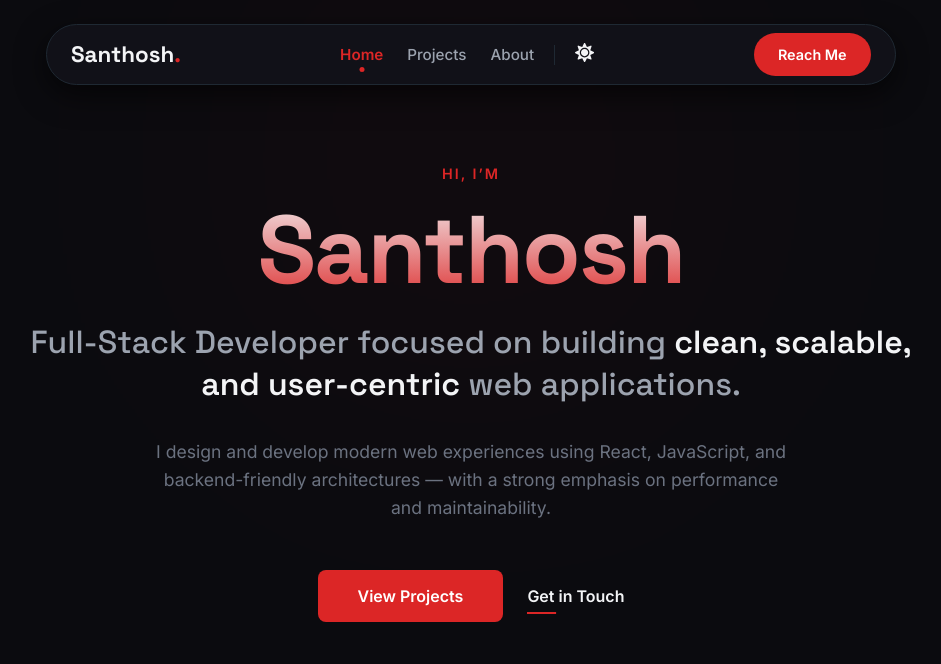
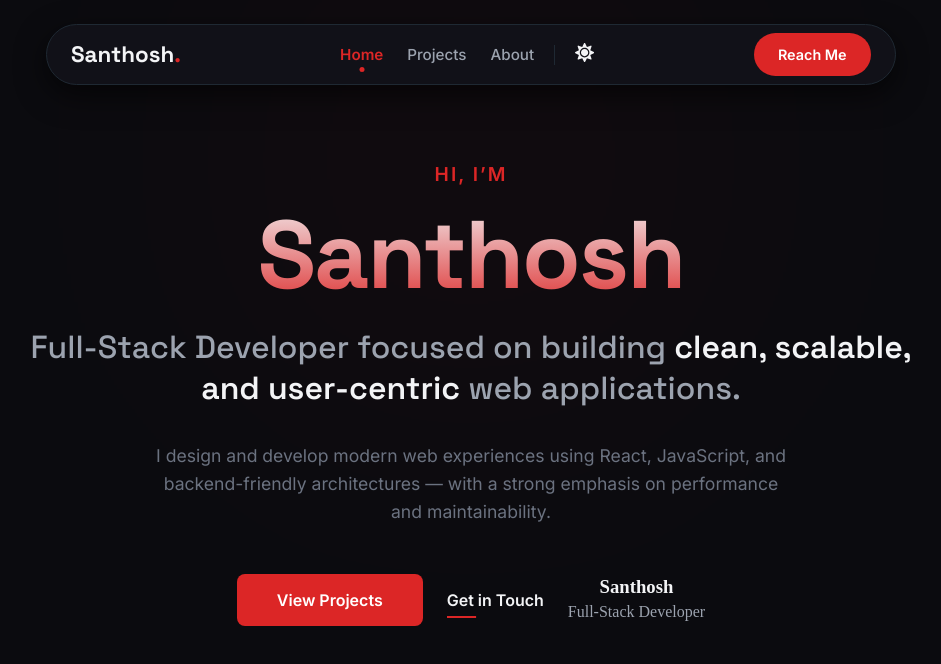
Before and after one commit to Santhosh-Kumar-2004/santhosh.dev-portfolio-site, a React (Vite) app: page / in a window 1280 px wide. Shown: the top 664 px of the page, without its empty margins (169-1110 px from the left). Built offline with nearby package versions, Linux system fonts and the light colour scheme.

Commit message:
InstLLING THE REACT PARALLEX and updating

```diff
--- a/package.json
+++ b/package.json
@@ -13,9 +13,11 @@
     "framer-motion": "^12.31.0",
     "react": "^19.2.0",
     "react-dom": "^19.2.0",
+    "react-draggable": "^4.5.0",
     "react-icons": "^5.5.0",
     "react-router-dom": "^7.13.0",
-    "react-scroll": "^1.9.3"
+    "react-scroll": "^1.9.3",
+    "react-scroll-parallax": "^3.5.0"
   },
   "devDependencies": {
     "@eslint/js": "^9.39.1",
--- a/src/components/Hero.jsx
+++ b/src/components/Hero.jsx
@@ -1,5 +1,6 @@
 import "../styles/Hero.css";
 import { Link } from "react-scroll";
+import HeroCard from "./HeroCard";
 
 export default function Hero() {
   return (
@@ -45,6 +46,7 @@ export default function Hero() {
           >
             Get in Touch
           </Link>
+          <HeroCard />
         </div>
       </div>
     </section>
--- /dev/null
+++ b/src/components/HeroCard.jsx
@@ -0,0 +1,22 @@
+// eslint-disable-next-line no-unused-vars
+import { motion } from "framer-motion";
+
+export default function HeroCard() {
+  return (
+    <motion.div
+      drag
+      dragConstraints={{ left: 0, right: 0, top: 0, bottom: 0 }}
+      dragElastic={0.3}
+      whileTap={{ scale: 1.05 }}
+      animate={{ x: 0, y: 0 }}
+      transition={{ type: "spring", stiffness: 300, damping: 20 }}
+      className="hero-card"
+    >
+      {/* Replace this with your card design */}
+      <div className="card-content">
+        <h3>Santhosh</h3>
+        <p>Full-Stack Developer</p>
+      </div>
+    </motion.div>
+  );
+}
--- a/src/styles/Hero.css
+++ b/src/styles/Hero.css
@@ -36,7 +36,7 @@
   text-transform: uppercase;
   letter-spacing: 2px;
   margin-bottom: 1rem;
-  font-size: 0.9rem;
+  font-size: 1.2rem;
 }
 
 /* Main Title - Space Grotesk */
@@ -106,6 +106,7 @@
   background-color: var(--accent-hover);
   transform: translateY(-3px);
   box-shadow: 0 10px 20px var(--shadow-color);
+  color: white;
 }
 
 .hero-btn-secondary {
```
Also changed, not shown: 1 other file (tests, documents, lock files or other folders).
